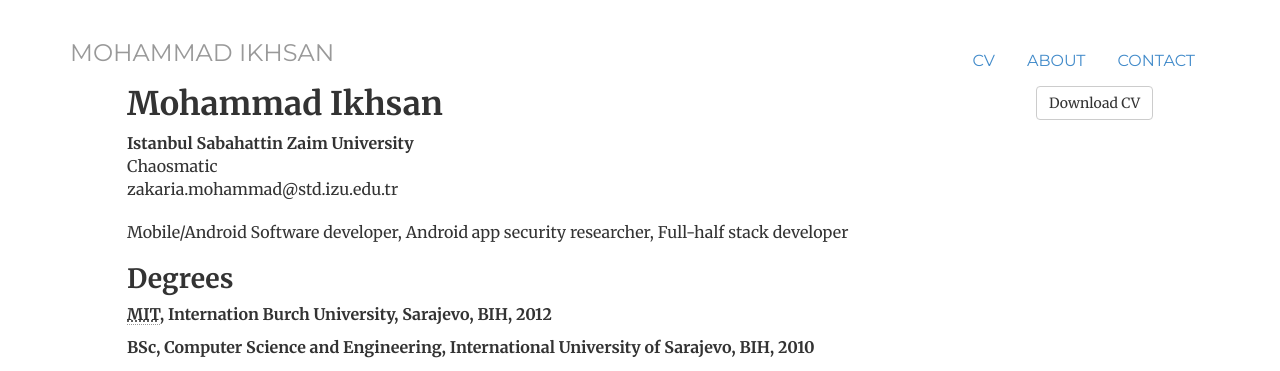
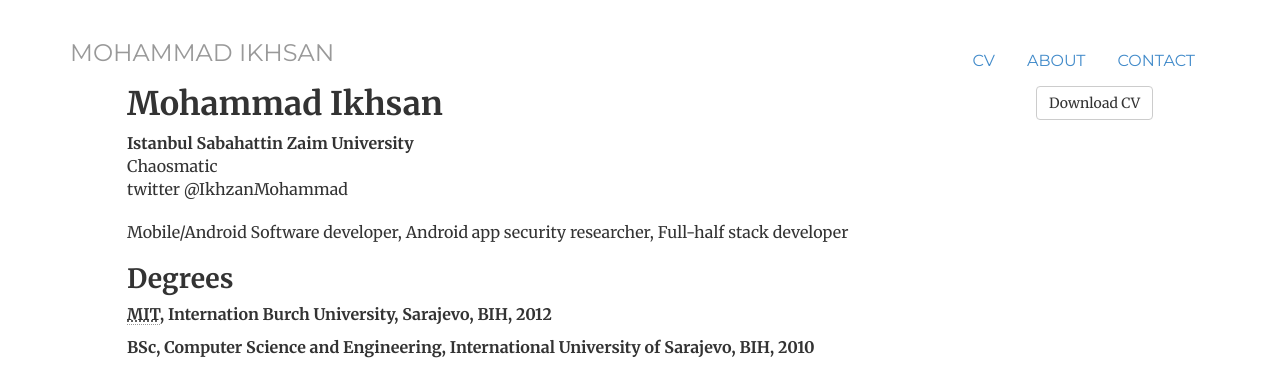
Before and after one commit to ikhzan/ikhzan.github.io, a Jekyll site: the page built from cv/index.html, in a window 1280 px wide. Shown: the top 371 px of the page. Built offline with Jekyll 4.4.1, drawn with Linux system fonts in a browser that asks for light colours.

Commit message:
update default cv

```diff
--- a/cv/index.html
+++ b/cv/index.html
@@ -15,7 +15,7 @@ description: Current CV for Mohammad Ikhsan.
         <address>
             <span itemprop="affiliation"><strong>Istanbul Sabahattin Zaim University</strong><br></span>
             <span itemprop="affiliation">Chaosmatic<br></span>
-            <span>zakaria.mohammad@std.izu.edu.tr</span>
+            <span>twitter @IkhzanMohammad</span>
         </address>
     </div>
 
@@ -27,8 +27,8 @@ description: Current CV for Mohammad Ikhsan.
     <h2>Professional Employment</h2>
     <p><strong>Software Developer, Chaosmatic, 2015-2022</strong></p>
     <ul>
-    <li>RnD in Software Security.</li>
-    <li>Develop Software and Fix bugs</li>
+        <li>RnD in Software Security.</li>
+        <li>Develop Software and Fix bugs</li>
     </ul>
 
     <p><strong>Software Developer, Wiredcard-Aprisma, 2012-2015</strong></p>
@@ -56,7 +56,4 @@ description: Current CV for Mohammad Ikhsan.
         <dt>OS/Environments</dt>
         <dd>Mac, Linux, Unix, Ubuntu, Windows</dd>
     </dl>
-
-
-
 </div>
```
